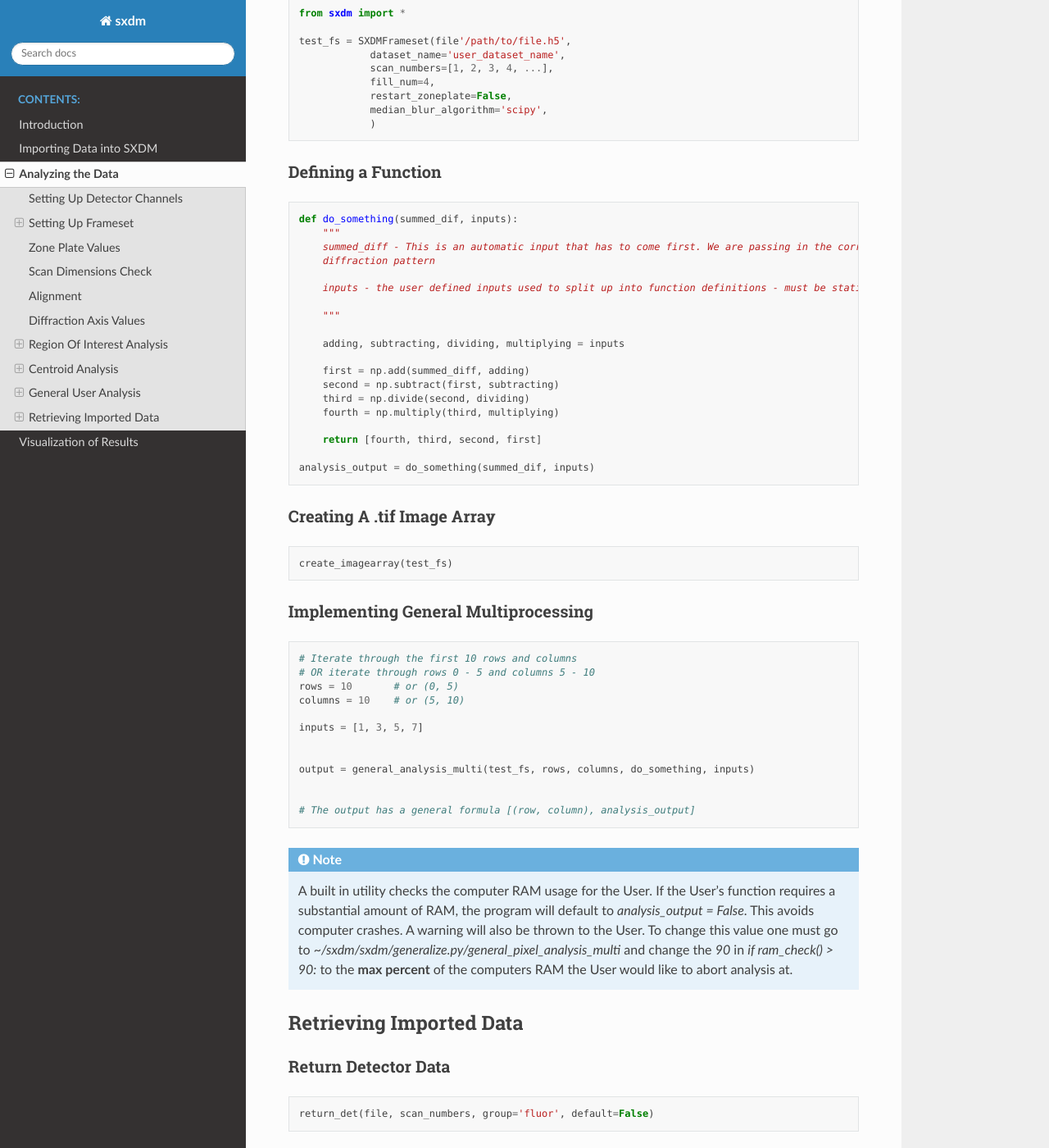
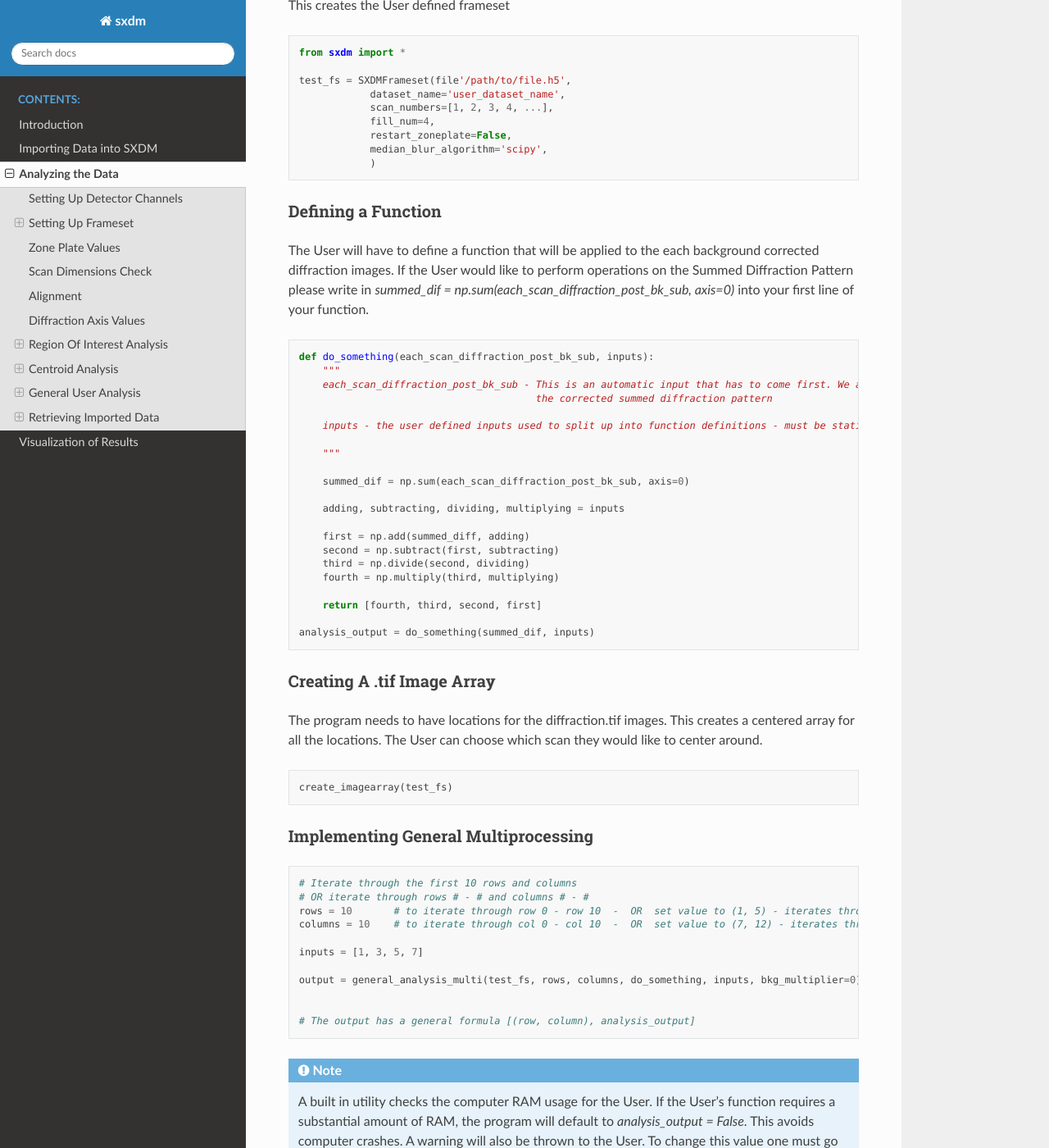
Before and after one commit to WilliamJudge94/sxdm, a Sphinx documentation site: the page built from docs/analysis.rst, in a window 1280 px wide and 1400 px high, scrolled down 8179 px. Shown: the whole window at 82% size. Built offline with Sphinx 7.4.7 and the Read the Docs theme 2.0.0, drawn with Linux system fonts in a browser that asks for light colours; some of the changed text lies outside the part shown.

Commit message:
Doc and Generalization Update

```diff
--- a/docs/analysis.rst
+++ b/docs/analysis.rst
@@ -382,6 +382,8 @@ multiprocessing tool for pixel by pixel diffraction pattern analysis.
 Standard Set Up
 ---------------
 
+This creates the User defined frameset
+
 .. code:: python
 
     from sxdm import *
@@ -397,16 +399,22 @@ Standard Set Up
 Defining a Function
 --------------------
 
+The User will have to define a function that will be applied to the each background corrected diffraction images.
+If the User would like to perform operations on the Summed Diffraction Pattern please write in
+`summed_dif = np.sum(each_scan_diffraction_post_bk_sub, axis=0)` into your first line of your function.
+
 .. code:: python
 
-    def do_something(summed_dif, inputs):
+    def do_something(each_scan_diffraction_post_bk_sub, inputs):
         """
-        summed_diff - This is an automatic input that has to come first. We are passing in the corrected summed
-        diffraction pattern
+        each_scan_diffraction_post_bk_sub - This is an automatic input that has to come first. We are passing in
+                                            the corrected summed diffraction pattern
 
         inputs - the user defined inputs used to split up into function definitions - must be static values
 
         """
+
+        summed_dif = np.sum(each_scan_diffraction_post_bk_sub, axis=0)
 
         adding, subtracting, dividing, multiplying = inputs
 
@@ -422,6 +430,9 @@ Defining a Function
 Creating A .tif Image Array
 ---------------------------
 
+The program needs to have locations for the diffraction.tif images. This creates a centered array for all the locations.
+The User can choose which scan they would like to center around.
+
 .. code:: python
 
     create_imagearray(test_fs)
@@ -429,17 +440,18 @@ Creating A .tif Image Array
 Implementing General Multiprocessing
 ------------------------------------
 
+
+
 .. code:: python
 
     # Iterate through the first 10 rows and columns
-    # OR iterate through rows 0 - 5 and columns 5 - 10
-    rows = 10       # or (0, 5)
-    columns = 10    # or (5, 10)
+    # OR iterate through rows # - # and columns # - #
+    rows = 10       # to iterate through row 0 - row 10  -  OR  set value to (1, 5) - iterates through row 1 - row 5
+    columns = 10    # to iterate through col 0 - col 10  -  OR  set value to (7, 12) - iterates through col 7 - col 12
 
     inputs = [1, 3, 5, 7]
 
-
-    output = general_analysis_multi(test_fs, rows, columns, do_something, inputs)
+    output = general_analysis_multi(test_fs, rows, columns, do_something, inputs, bkg_multiplier=0)
 
 
     # The output has a general formula [(row, column), analysis_output]
```
Also changed, not shown: other parts of docs/analysis.rst (+3 -3 lines), docs/visualization.rst (+10 -0 lines), 1 other file.
